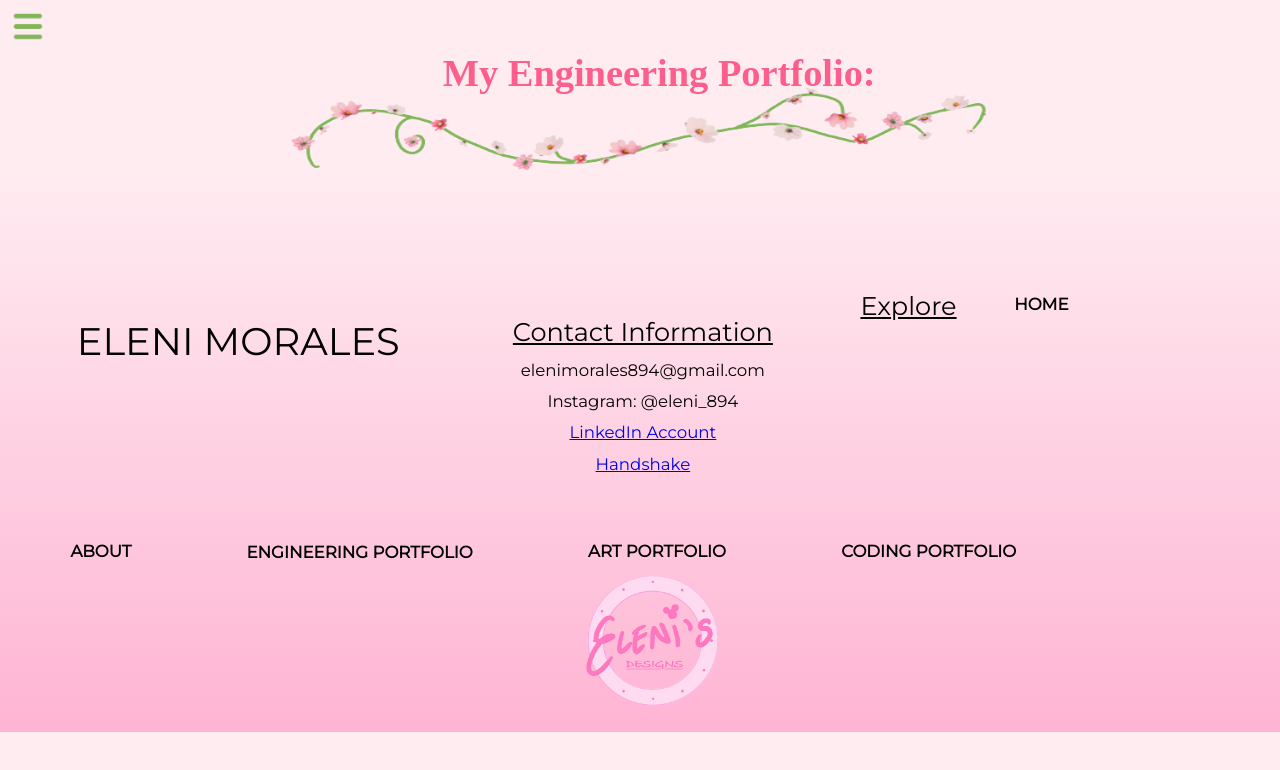
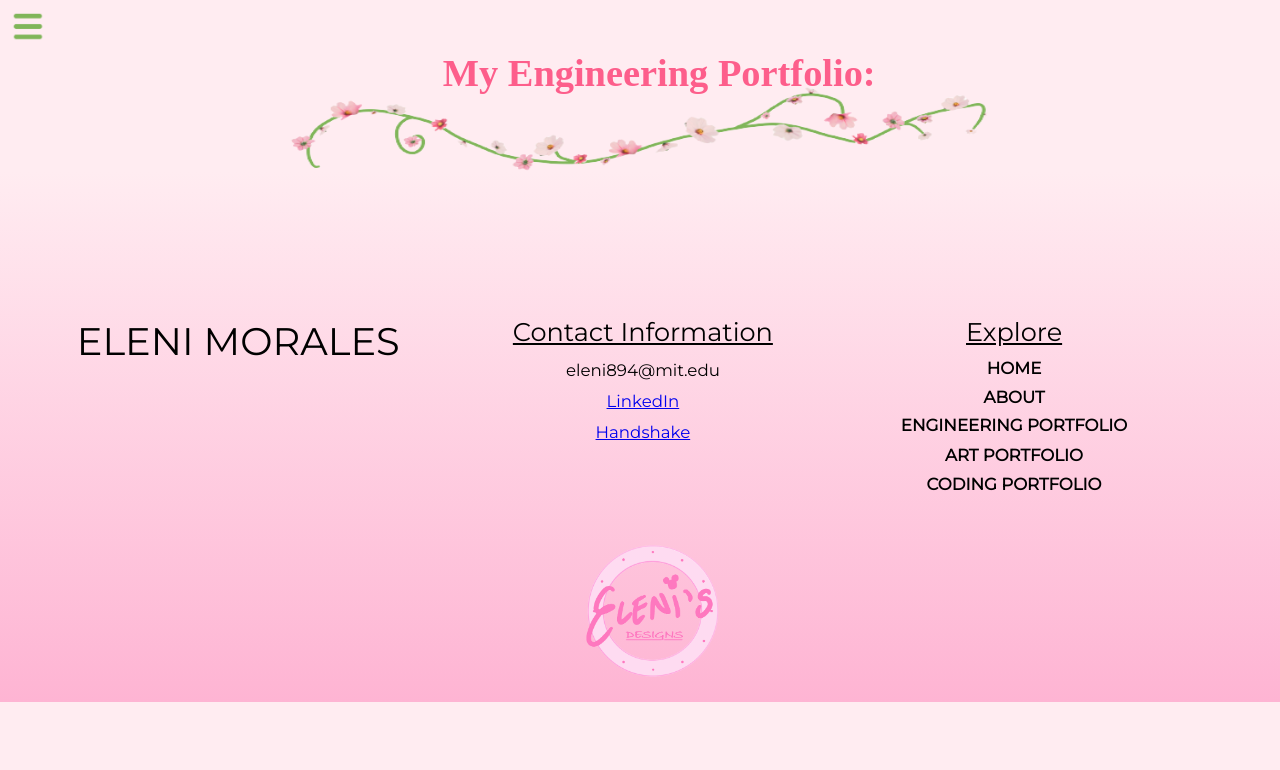
Before and after one commit to eleni894/Eleni-Morales, a plain HTML site: page ep_pages/omo.html in a window 1280 px wide. Shown: the top 770 px of the page. Drawn offline with Linux system fonts and the light colour scheme.

Commit message:
updated footer for all of the pages

```diff
--- a/ep_pages/omo.html
+++ b/ep_pages/omo.html
@@ -70,15 +70,15 @@
                 </p>
 
                 <p class="wings">
-                    elenimorales894@gmail.com
+                    eleni894@mit.edu
                 </p>
 
-                <p class="wings">
+                <!-- <p class="wings">
                     Instagram: @eleni_894
-                </p>
+                </p>   -->
 
                 <p class="wings">
-                    <a href="www.linkedin.com/in/eleni-morales-ba6803261">LinkedIn Account</a>
+                    <a href="www.linkedin.com/in/eleni-morales-ba6803261">LinkedIn</a>
                     </p>
 
                 <p class="wings">
@@ -88,9 +88,14 @@
                 <p class="wings">
                     &nbsp
                 </p>
+
+                <p class="wings">
+                  &nbsp
+              </p>
                 </div>
 
-                <p id="boldtitle2" class="farts">
+                <div class="footer_nav_panel">
+                    <p id="boldtitle2">
                         Explore
                     </p>
 
@@ -113,6 +118,7 @@
                     <li>
                         <a href="../codingportfolio.html" class="farts">CODING PORTFOLIO</a>
                     </li>
+                </div>
 
             <div id="logodiv">
                 <img id="logo" src="../assets/logo.png">
```
Also changed, not shown: about.html (+11 -5 lines), artportfolio.html (+11 -5 lines), codingportfolio.html (+11 -5 lines), engineeringportfolio2.html (+8 -4 lines), index.html (+11 -5 lines). Lines whose indentation alone changed are shown as unchanged.
